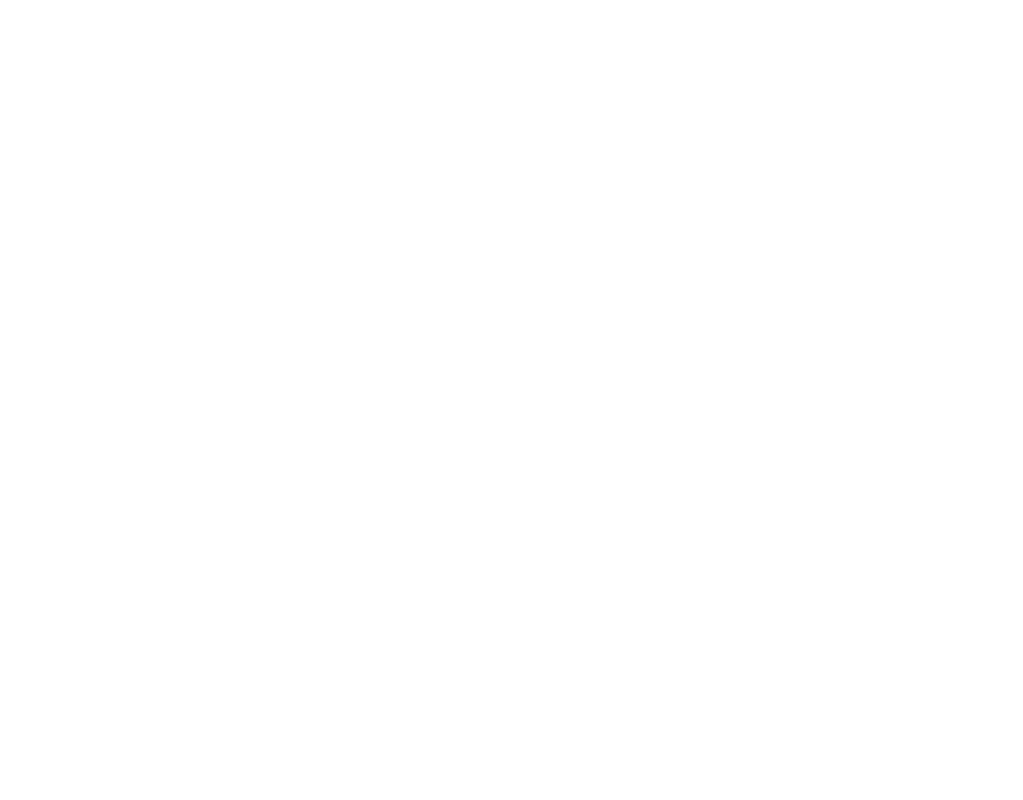
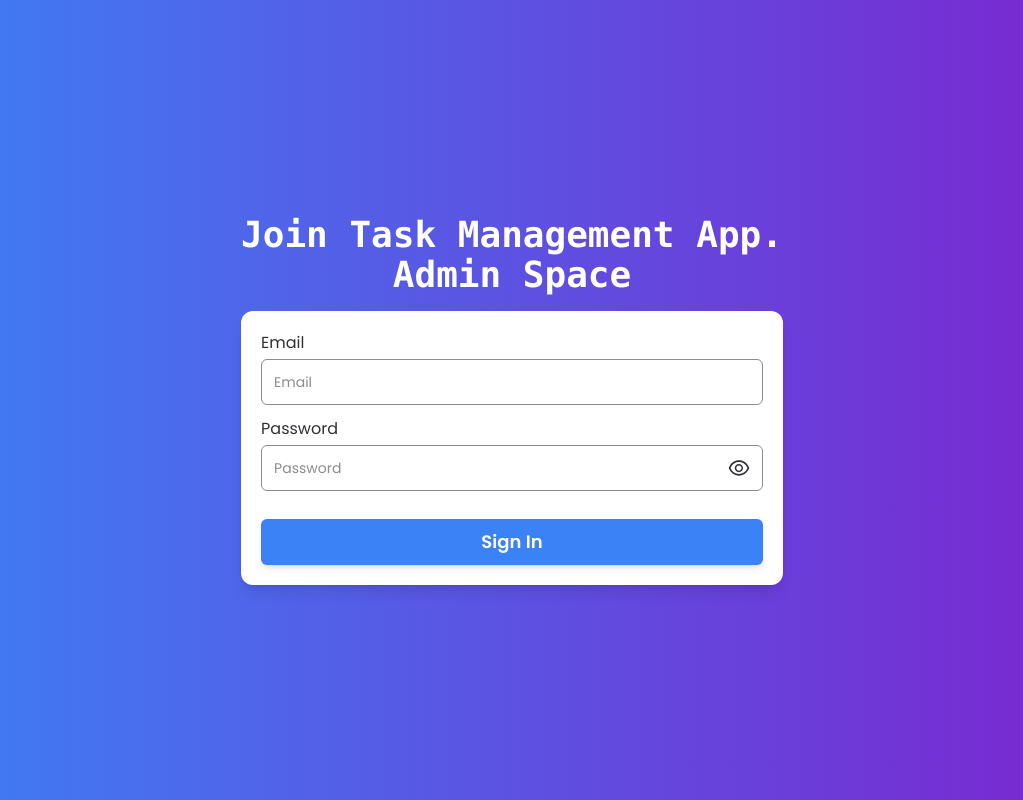
Before and after one commit to RamezTaher/task-management-frontend, a React (Vite) app: page /auth/admin/login in a window 1280 px wide. Before the commit this address had no page. Shown: the whole page, without its empty margins (128-1151 px from the left). Built offline with nearby package versions, Linux system fonts and the light colour scheme.

Commit message:
admin Auth

```diff
--- a/src/App.jsx
+++ b/src/App.jsx
@@ -10,6 +10,7 @@
 import ClientRegister from "./pages/ClientRegister"
 import ConsultantSignIn from "./pages/ConsultantSignIn"
 import ConsultantRegister from "./pages/ConsultantRegister"
+import AdminSignIn from "./pages/AdminSignIn"
 
 function App() {
   return (
@@ -23,6 +24,7 @@
           path="/auth/consultant/register"
           element={<ConsultantRegister />}
         />
+        <Route path="/auth/admin/login" element={<AdminSignIn />} />
 
         {/* <Route path="/auth/register" element={<SignUp />} />
         <Route path="/platform/dashboard" element={<EmployeeDashboard />} />
--- /dev/null
+++ b/src/pages/AdminSignIn.jsx
@@ -0,0 +1,101 @@
+import React, { useState } from "react"
+import { Link, useNavigate } from "react-router-dom"
+import { AiOutlineEye, AiOutlineEyeInvisible } from "react-icons/ai"
+import { logAdmin, logClient, logConsultant } from "../utils/api-interceptor"
+import Loader from "../components/Loader"
+
+const AdminSignIn = () => {
+  const navigate = useNavigate()
+
+  const [email, setEmail] = useState("")
+  const [password, setPassword] = useState("")
+  const [showPassword, setShowPassword] = useState(false)
+  const [error, setError] = useState("")
+  const [loading, setLoading] = useState(false)
+
+  const signInHandler = async (event) => {
+    event.preventDefault()
+    setError("")
+    if (email === "" || password === "") {
+      setError("All fields are required!")
+      return
+    }
+
+    try {
+      setLoading(true)
+      const user = await logAdmin({ email, password })
+      localStorage.setItem("token", JSON.stringify(user.data.access_token))
+      setLoading(false)
+      navigate("/platform/admin/dashboard")
+    } catch (error) {
+      setLoading(false)
+      console.log(error)
+      setError(error.response.data.message)
+    }
+  }
+  return (
+    <>
+      {loading && (
+        <div className="h-screen w-screen bg-black bg-opacity-80 absolute flex items-center justify-center">
+          <Loader />
+        </div>
+      )}
+      <div className="h-screen flex justify-center items-center bg-gradient-to-r from-blue-500 to-purple-700 z-1 filter ">
+        <div className="text-center ">
+          <h1 className="text-4xl font-semibold mb-4 font-mono text-white">
+            Join Task Management App.
+            <br />
+            Admin Space
+          </h1>
+          {error !== "" && <p className="text-white font-meduim ">{error}</p>}
+
+          <div className="bg-white p-5 text-left rounded-xl mt-1 shadow-lg">
+            <form onSubmit={signInHandler} className="flex flex-col gap-3">
+              <label htmlFor="email">
+                Email
+                <input
+                  type="text"
+                  onChange={(e) => setEmail(e.target.value)}
+                  placeholder="Email"
+                  value={email}
+                />
+              </label>
+
+              <label htmlFor="password" className="relative">
+                Password
+                <input
+                  type={showPassword ? "text" : "password"}
+                  onChange={(e) => setPassword(e.target.value)}
+                  placeholder="Password"
+                  value={password}
+                />
+                {showPassword ? (
+                  <AiOutlineEyeInvisible
+                    onClick={() => setShowPassword(false)}
+                    className="text-2xl cursor-pointer absolute right-3 top-1/2 translate-y-[2px] "
+                  />
+                ) : (
+                  <AiOutlineEye
+                    onClick={() => setShowPassword(true)}
+                    className="text-2xl cursor-pointer absolute right-3 top-1/2 translate-y-[2px]"
+                  />
+                )}
+              </label>
+
+              <div className="flex justify-center">
+                <button
+                  type="submit"
+                  className="bg-blue-500 text-white btn px-3 py-2 rounded-md mt-4  text-lg font-semibold shadow-md"
+                >
+                  Sign In
+                </button>
+              </div>
+            </form>
+          </div>
+        </div>
+      </div>
+    </>
+  )
+}
+
+export default AdminSignIn
--- a/src/utils/api-interceptor.js
+++ b/src/utils/api-interceptor.js
@@ -15,6 +15,8 @@
   api.post(`/auth/consultant/login`, data, config)
 export const registerConsultant = (data) =>
   api.post(`/auth/consultant/register`, data, config)
+
+export const logAdmin = (data) => api.post(`/auth/admin/login`, data, config)
 
 export const postLogUser = (data) => api.post(`/auth/login`, data, config)
 
```
